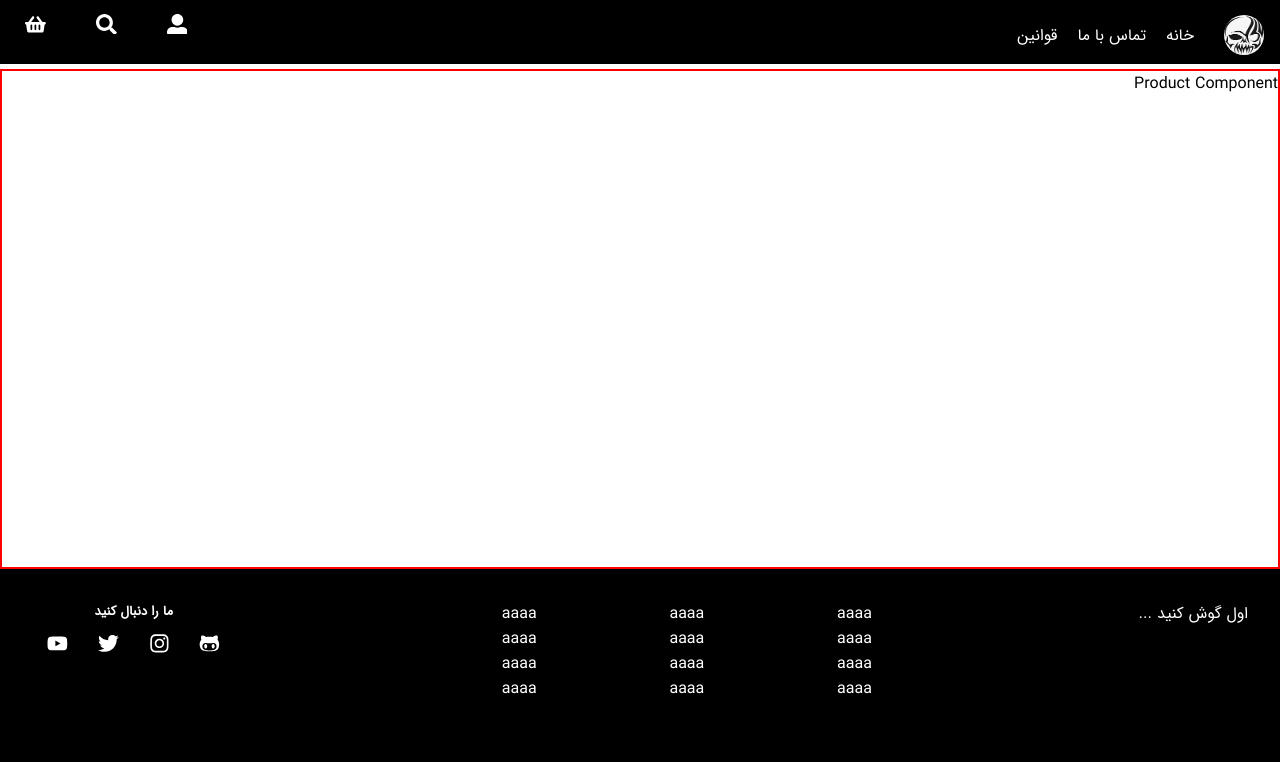
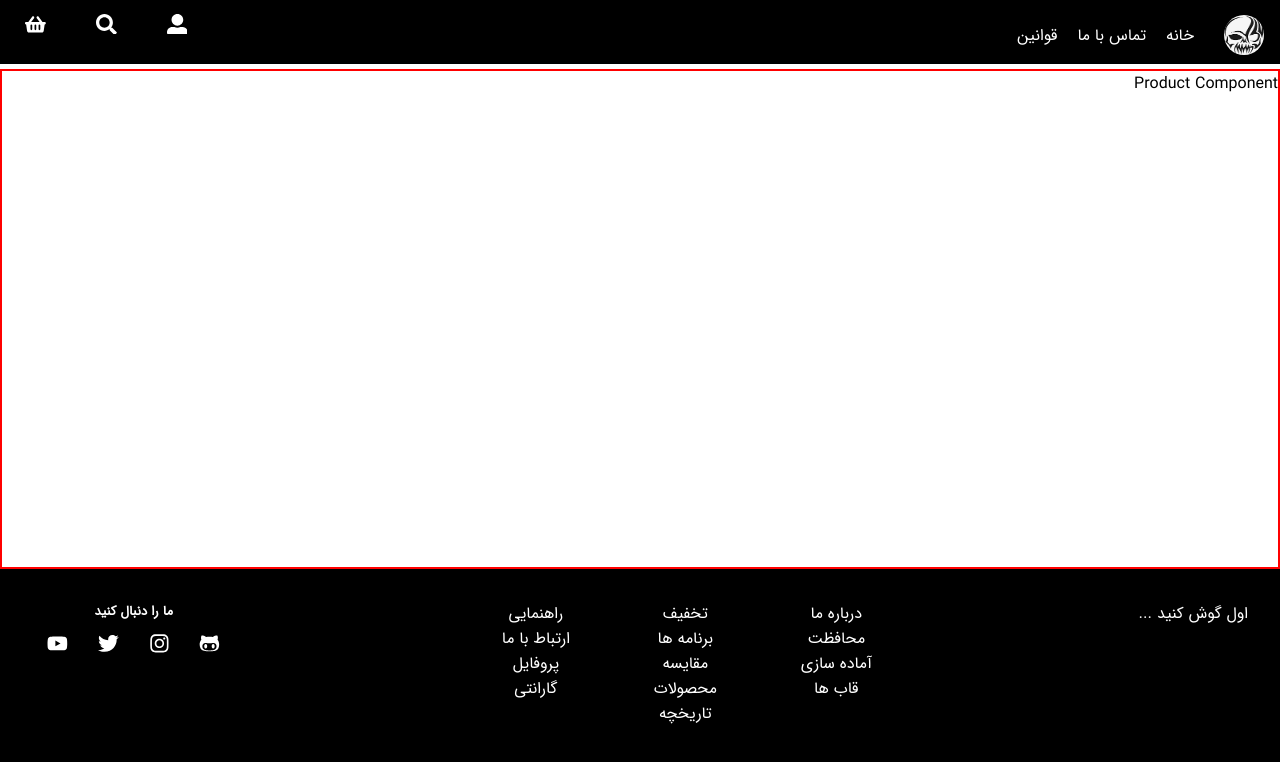
Before and after one commit to hamed-zeidabadi/skullcandy, a React (Create React App) app: page / in a window 1280 px wide. Shown: the top 762 px of the page. Built offline with nearby package versions, Linux system fonts and the light colour scheme.

Commit message:
fixing a tag in footer_container_info_ul

```diff
--- a/src/Components/Footer.jsx
+++ b/src/Components/Footer.jsx
@@ -9,27 +9,33 @@ const Footer = () => {
 
         <div className='footer_container_sign_up'>اول گوش کنید ...</div>
 
+
+
         <div className='footer_container_info'>
 
           <div className="footer_container_info_right">
 
           <ul className='footer_container_info_ul'>
-            <li><a>aaaa</a></li>
-            <li><a>aaaa</a></li>
-            <li><a>aaaa</a></li>
-            <li><a>aaaa</a></li>
+
+            <li><a href='#'>درباره ما</a></li>
+            <li><a href='#'>محافظت</a></li>
+            <li><a href='#'>آماده سازی</a></li>
+            <li><a href='#'>قاب ها</a></li>
+
           </ul>
-
 
           </div>
 
           <div className="footer_container_info_middle">
 
           <ul className='footer_container_info_ul'>
-            <li><a>aaaa</a></li>
-            <li><a>aaaa</a></li>
-            <li><a>aaaa</a></li>
-            <li><a>aaaa</a></li>
+
+            <li><a href='#'>تخفیف</a></li>
+            <li><a href='#'> برنامه ها</a></li>
+            <li><a href='#'> مقایسه</a></li>
+            <li><a href='#'>محصولات</a></li>
+            <li><a href='#'>تاریخچه</a></li>
+
           </ul>
 
           </div>
@@ -37,15 +43,19 @@ const Footer = () => {
           <div className="footer_container_info_left">
 
           <ul className='footer_container_info_ul'>
-            <li><a>aaaa</a></li>
-            <li><a>aaaa</a></li>
-            <li><a>aaaa</a></li>
-            <li><a>aaaa</a></li>
+
+            <li><a href='#'>راهنمایی</a></li>
+            <li><a href='#'>ارتباط با ما</a></li>
+            <li><a href='#'>پروفایل</a></li>
+            <li><a href='#'>گارانتی</a></li>
+
           </ul>
 
           </div>
 
         </div>
+
+
 
         <div className='footer_container_social_media'>
         <h5>ما را دنبال کنید</h5>
--- a/src/Scss/Footer.scss
+++ b/src/Scss/Footer.scss
@@ -20,6 +20,38 @@
 
   &_ul{
     display: block !important;
+  }
+
+  a {
+    text-decoration: none;
+    color: #fff;
+    position: relative;
+    display: flex;
+    justify-content: center;
+    align-self: center;
+    overflow: hidden;
+
+    &::after {
+      content: "";
+      width: 100%;
+      height: 100%;
+      position: absolute;
+      bottom: 0;
+      left: 0;
+      width: 0;
+      height: 2px;
+      background: rgb(102, 102, 100);
+      transform-origin: center,right;
+      transition: width 0.4s;
+      margin-top: 0.5px;
+    }
+
+    &:hover::after {
+      width: 100%;
+    }
+    &:hover {
+      color: rgb(233, 227, 227);
+    }
   }
 
 
```
